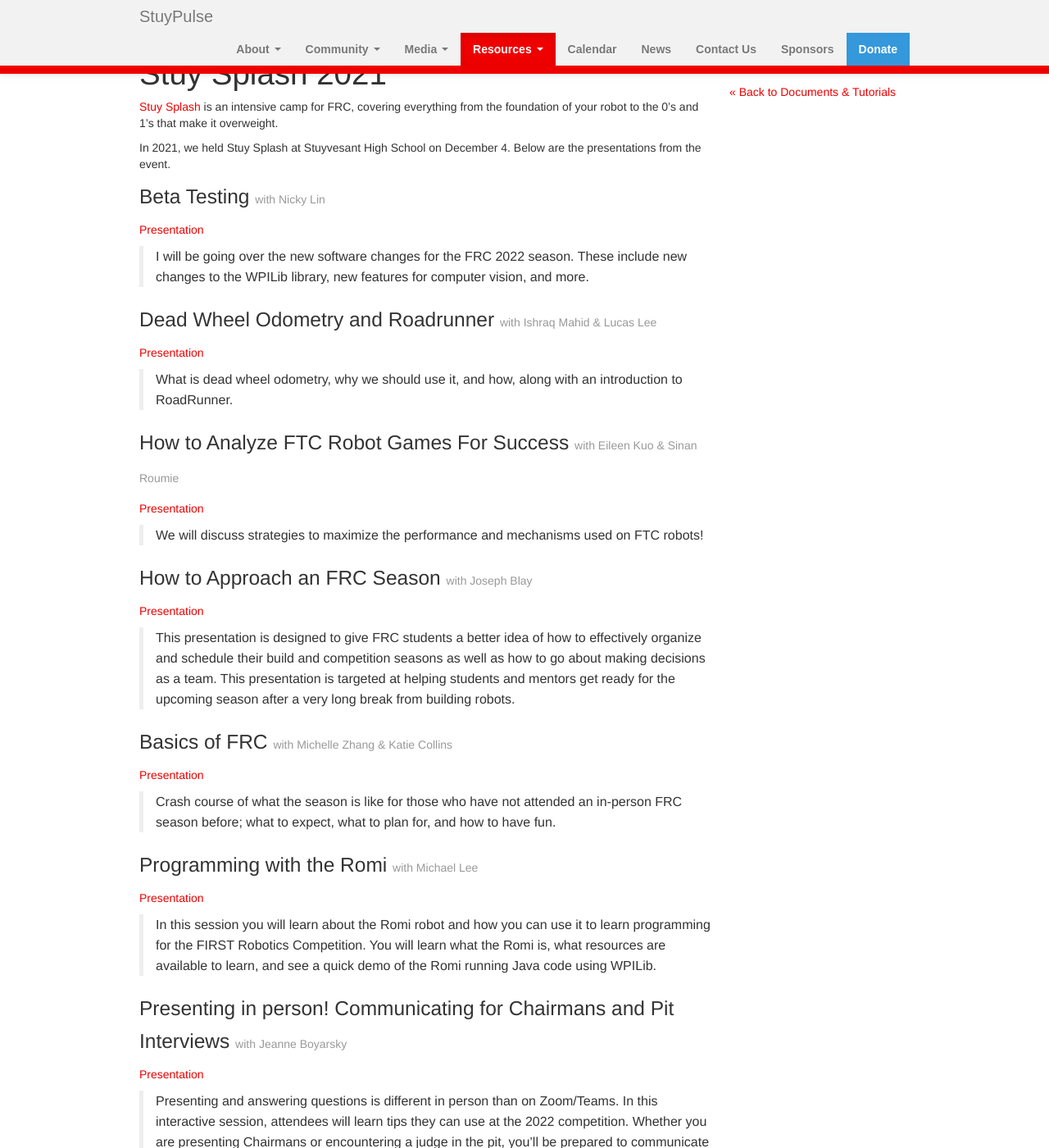
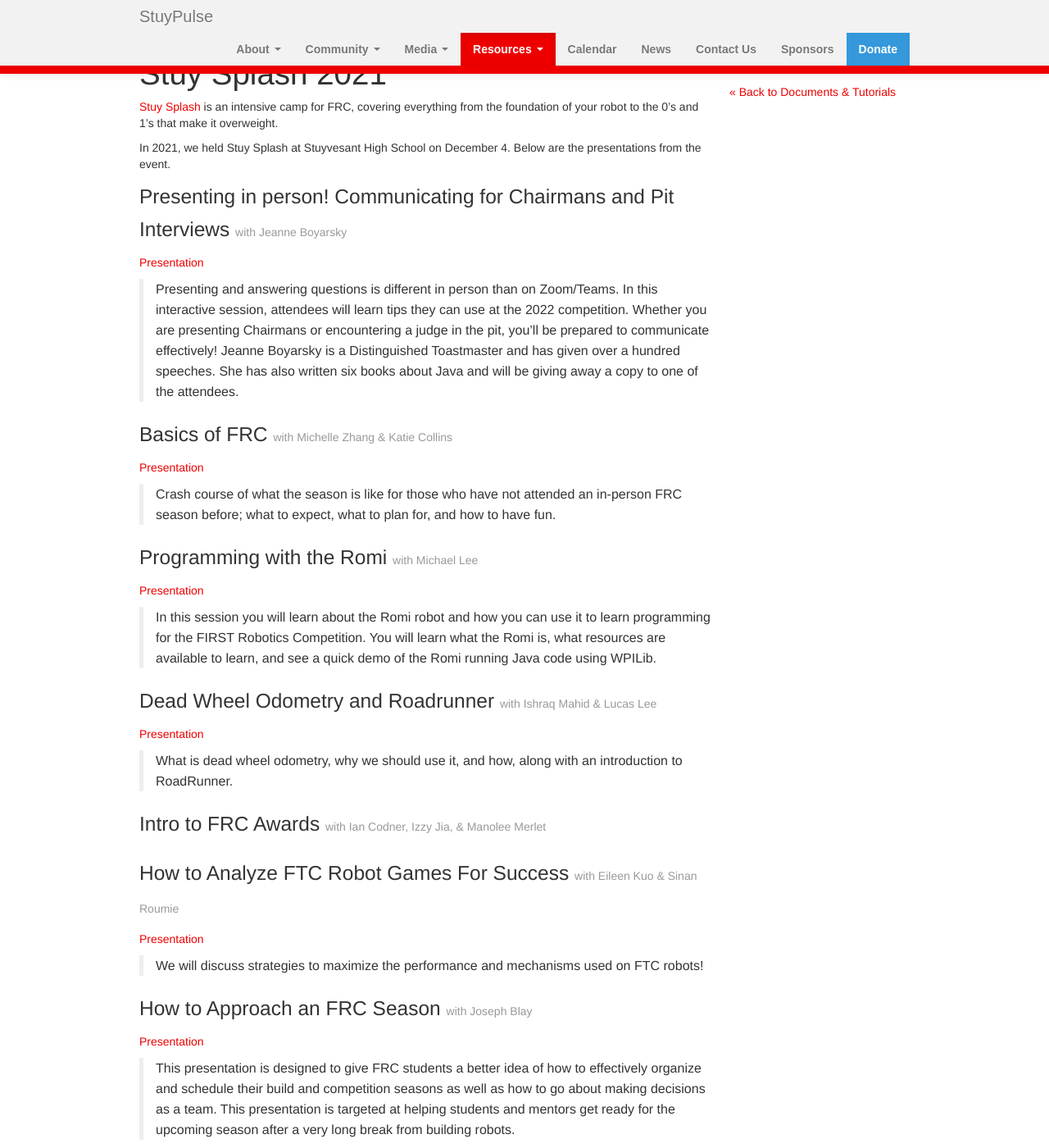
Before and after one commit to StuyPulse/team694.github.io, a Jekyll site: the page built from resources/stuysplash2021/index.md, in a window 1280 px wide and 1400 px high. Shown: the whole window at 82% size. Built offline with Jekyll 4.4.1, drawn with Linux system fonts in a browser that asks for light colours; nearby versions of some CDN libraries; some of the changed lines change nothing that is shown; some of the changed text lies outside the part shown.

Commit message:
Update list of presentations

```diff
--- a/resources/stuysplash2021/index.md
+++ b/resources/stuysplash2021/index.md
@@ -7,15 +7,29 @@
 
 In 2021, we held Stuy Splash at Stuyvesant High School on December 4. Below are the presentations from the event.
 
-### Beta Testing <small>with Nicky Lin</small>
-[Presentation](https://docs.google.com/presentation/d/1F00SK0r5_fpESj5BRldIC0qP32ThpbPQUoDMvAnivJs/edit?usp=sharing)
+### Presenting in person! Communicating for Chairmans and Pit Interviews <small>with Jeanne Boyarsky</small>
+[Presentation](https://docs.google.com/presentation/d/1c716GScX0mzcnDAIznfAcWcDShFhdcn6/edit?usp=sharing&ouid=117641438514045868531&rtpof=true&sd=true)
 
-> I will be going over the new software changes for the FRC 2022 season. These include new changes to the WPILib library, new features for computer vision, and more.
+> Presenting and answering questions is different in person than on Zoom/Teams. In this interactive session, attendees will learn tips they can use at the 2022 competition. Whether you are presenting Chairmans or encountering a judge in the pit, you’ll be prepared to communicate effectively! Jeanne Boyarsky is a Distinguished Toastmaster and has given over a hundred speeches. She has also written six books about Java and will be giving away a copy to one of the attendees.
+
+### Basics of FRC <small>with Michelle Zhang & Katie Collins</small>
+[Presentation](https://docs.google.com/presentation/d/1DR4fiVbVvcC46MpaIfKRxfQ5okzx3CciGr-sISU3pTU/edit?usp=sharing)
+
+> Crash course of what the season is like for those who have not attended an in-person FRC season before; what to expect, what to plan for, and how to have fun.
+
+### Programming with the Romi <small>with Michael Lee</small>
+[Presentation](https://docs.google.com/presentation/d/1-4Id9CF9UfpHhG_Rlr7_rLpahwCxcPAz/edit?usp=sharing&ouid=117641438514045868531&rtpof=true&sd=true)
+
+> In this session you will learn about the Romi robot and how you can use it to learn programming for the FIRST Robotics Competition. You will learn what the Romi is, what resources are available to learn, and see a quick demo of the Romi running Java code using WPILib.
 
 ### Dead Wheel Odometry and Roadrunner <small>with Ishraq Mahid & Lucas Lee</small>
 [Presentation](https://docs.google.com/presentation/d/1_wMHEeby_CSlWzZaqu3alH6xeSJO7ZdJubM_UcSJYnk/edit?usp=sharing)
 
 > What is dead wheel odometry, why we should use it, and how, along with an introduction to RoadRunner.
+
+### Intro to FRC Awards <small>with Ian Codner, Izzy Jia, & Manolee Merlet</small>
+
+>
 
 ### How to Analyze FTC Robot Games For Success <small>with Eileen Kuo & Sinan Roumie</small>
 [Presentation](https://docs.google.com/presentation/d/13kD5RFwNN5SWCgJHRploBdMRVvhd0AP-q254TjuV5xs/edit?usp=sharing)
@@ -27,17 +41,24 @@
 
 > This presentation is designed to give FRC students a better idea of how to effectively organize and schedule their build and competition seasons as well as how to go about making decisions as a team. This presentation is targeted at helping students and mentors get ready for the upcoming season after a very long break from building robots.
 
-### Basics of FRC <small>with Michelle Zhang & Katie Collins</small>
-[Presentation](https://docs.google.com/presentation/d/1DR4fiVbVvcC46MpaIfKRxfQ5okzx3CciGr-sISU3pTU/edit?usp=sharing)
+### 2022 FRC Beta Testing <small>with Nicky Lin</small>
+[Presentation](https://docs.google.com/presentation/d/1F00SK0r5_fpESj5BRldIC0qP32ThpbPQUoDMvAnivJs/edit?usp=sharing)
 
-> Crash course of what the season is like for those who have not attended an in-person FRC season before; what to expect, what to plan for, and how to have fun.
+> I will be going over the new software changes for the FRC 2022 season. These include new changes to the WPILib library, new features for computer vision, and more.
 
-### Programming with the Romi <small>with Michael Lee</small>
-[Presentation](https://docs.google.com/presentation/d/1-4Id9CF9UfpHhG_Rlr7_rLpahwCxcPAz/edit?usp=sharing&ouid=117641438514045868531&rtpof=true&sd=true)
+### Rendering with Fusion360 <small>with Steven Lei</small>
+[Presentation](https://docs.google.com/presentation/d/1QOL1tD3-_zZkOjcdfVJNgkZShunHqGBdf6XQ0y672g0/edit?usp=sharing)
 
-> In this session you will learn about the Romi robot and how you can use it to learn programming for the FIRST Robotics Competition. You will learn what the Romi is, what resources are available to learn, and see a quick demo of the Romi running Java code using WPILib.
+> How to render everything from a table to robots using Fusion360. We will learn about how to manipulate appearances and scene settings to produce high quality renderings.
 
-### Presenting in person! Communicating for Chairmans and Pit Interviews <small>with Jeanne Boyarsky</small>
-[Presentation](https://docs.google.com/presentation/d/1c716GScX0mzcnDAIznfAcWcDShFhdcn6/edit?usp=sharing&ouid=117641438514045868531&rtpof=true&sd=true)
+### Leadership in FIRST <small>with Levi Olevsky</small>
 
-> Presenting and answering questions is different in person than on Zoom/Teams. In this interactive session, attendees will learn tips they can use at the 2022 competition. Whether you are presenting Chairmans or encountering a judge in the pit, you’ll be prepared to communicate effectively! Jeanne Boyarsky is a Distinguished Toastmaster and has given over a hundred speeches. She has also written six books about Java and will be giving away a copy to one of the attendees.
+> What is one skill that every single person on a FIRST team should have? A good leader will be able to not only manage, but enhance the skills of their team, regardless if the team is two people or one hundred. Come learn what I think it takes to be a good leader.
+
+### Life of a Mechanical Engineer <small>with Howard Cohen</small>
+
+>
+
+### Continuing SE Through The Pandemic <small>with Sam Belliveau & Myles Pasetsky</small>
+
+> Sam and I will talk about the how we were able to continue newbie education and software research through the pandemic this past year. We discuss the usage of simulations and ROMIs in learning, teaching, and testing motion profiling and computer vision. We also discuss the specific techniques we used to create IR@H ready code while only being able to meet over zoom.
```
